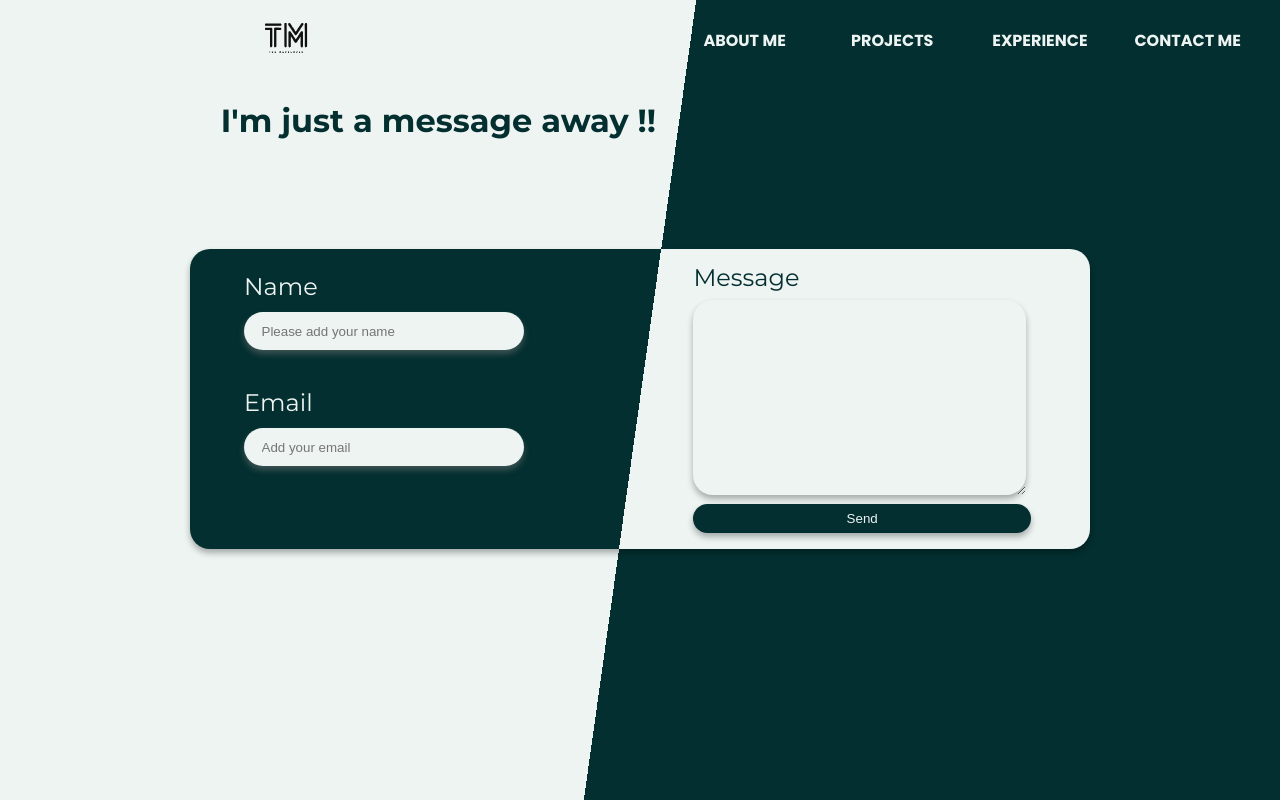
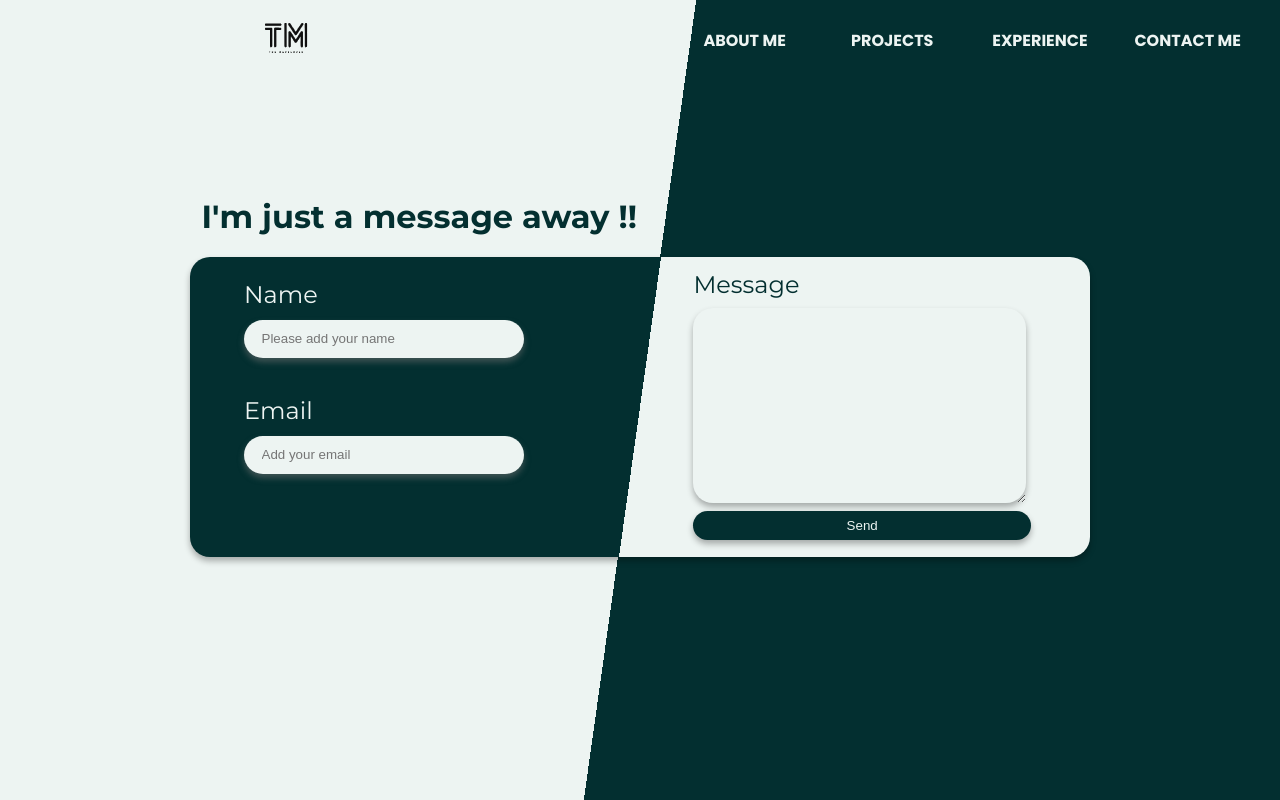
Before and after one commit to Pamodith/React-Portfolio, a React (Vite) app: page /contact-me in a window 1280 px wide. Built offline with nearby package versions, Linux system fonts and the light colour scheme.

Commit message:
responsivenes in large screens

```diff
--- a/src/assets/styles/sass/aboutme/_aboutme.scss
+++ b/src/assets/styles/sass/aboutme/_aboutme.scss
@@ -2,8 +2,7 @@
 @import "../main/fonts";
 @import "../main/breakpoints";
 
-
-.aboutmepage{
+.aboutmepage {
   background: $main-background;
   background-image: -webkit-linear-gradient(
     172deg,
@@ -14,13 +13,12 @@
   overflow: hidden;
   height: 100vh;
 
-
   @include break(small) {
     background-image: unset;
   }
 
-    .aboutme{
-        &-outer{
+  .aboutme {
+    &-outer {
       // background: $main-background;
 
       min-width: 100%;
@@ -30,7 +28,10 @@
       flex-direction: column;
       justify-content: flex-start;
       align-items: center;
-            .heading{
+      @include break(xxxlarge) {
+        justify-content: center;
+      }
+      .heading {
         color: $main-background;
         font-family: $secondary-font;
         display: flex;
@@ -39,13 +40,26 @@
         // background: red;
         position: relative;
 
+        h1 {
+          color: $secondary-background;
+        }
+        @include break(xxxlarge) {
+          width: 100%;
+          padding-left: 71%;
+        }
 
-                h1{
-                    color: $secondary-background;
+        @include break(xlarge) {
+            width: 100%;
+            position: relative;
+            padding-left: 50%;
+          }
 
 
+        @include break(large) {
+          width: 100%;
+          position: relative;
+          padding-left: 40%;
         }
-
 
         // padding-right: 15%;
         // margin-bottom: 6%;
@@ -56,21 +70,20 @@
           padding-right: 0;
           width: 50%;
           justify-content: center;
+          padding-left: 0;
         }
 
-
-                &-left{
+        &-left {
           color: $secondary-background;
           margin-right: 10px;
         }
-                &-right{
-                    color: #EDF4F2;
+        &-right {
+          color: #edf4f2;
+        }
       }
     }
 
-        }
-
-        &-inner{
+    &-inner {
       width: 100%;
       height: 66%;
       display: flex;
@@ -80,7 +93,6 @@
       @include break(small) {
         height: 100%;
         align-items: unset;
-
       }
     }
   }
--- a/src/assets/styles/sass/contactme/_contactme.scss
+++ b/src/assets/styles/sass/contactme/_contactme.scss
@@ -2,7 +2,7 @@
 @import "../main/fonts";
 @import "../main/breakpoints";
 
-.contactmepage{
+.contactmepage {
   background: $main-background;
   background-image: -webkit-linear-gradient(
     172deg,
@@ -16,17 +16,17 @@
     background-image: unset;
   }
 
-    .contactme{
-        &-outer{
+  .contactme {
+    &-outer {
       // background: $main-background;
 
       min-width: 100%;
-            height: 90vh;
+      height: 100vh;
       display: flex;
       flex-direction: column;
-            justify-content: flex-start;
+      justify-content: center;
       align-items: center;
-            .heading{
+      .heading {
         color: $secondary-background;
         font-family: $secondary-font;
         display: flex;
@@ -36,10 +36,32 @@
         // background: red;
         position: relative;
 
-
-                h1{
+        h1 {
           color: $secondary-background;
         }
+        @include break(xxxlarge) {
+          width: 100%;
+          padding-left: 53%;
+        }
+
+        @include break(xxlarge) {
+          width: 100%;
+          position: relative;
+          padding-left: 45%;
+        }
+
+        @include break(xlarge) {
+          width: 100%;
+          position: relative;
+          padding-left: 33%;
+        }
+
+        @include break(large) {
+          width: 100%;
+          position: relative;
+          padding-left: 29%;
+        }
+
         // margin-bottom: 6%;
         @include break(small) {
           white-space: nowrap;
@@ -48,25 +70,24 @@
           height: 3rem;
           margin-top: 10%;
           padding-right: 0;
-                    width: 50%;
+          padding: 0;
+          width: 100%;
           justify-content: center;
         }
       }
-
     }
 
-        &-inner{
+    &-inner {
       width: 100%;
       height: 66%;
       display: flex;
       justify-content: center;
-            align-items: center;
+      align-items: flex-start;
 
       @include break(small) {
         height: 100%;
         justify-content: unset;
         align-items: unset;
-
       }
     }
   }
--- a/src/assets/styles/sass/experience/_experience.scss
+++ b/src/assets/styles/sass/experience/_experience.scss
@@ -41,13 +41,34 @@
                 h1{
                     color: $secondary-background;
                 }
+                @include break(xxxlarge) {
+                  width: 100%;
+                  padding-left: 60%;
+
+                }
+
+                @include break(xlarge) {
+                    width: 100%;
+                    padding-left: 50%;
+
+                  }
+
+
+                @include break(large) {
+                  width: 100%;
+                  position: relative;
+                  padding-left: 40%;
+
+
+                }
                 @include break(small) {
                     font-size: small;
                     margin: 0;
                     height: 3rem;
                     padding-right: 0;
-                    width: 50%;
+                    width: 100%;
                     justify-content: center;
+                    padding-left: 0;
                   }
                 // margin-bottom: 6%;
             }
@@ -56,9 +77,10 @@
 
         &-inner{
             width: 100%;
-            height: 66%;
+            height: 100%;
             display: flex;
             justify-content: center;
+            flex-direction: column;
             align-items: center;
             @include break(small) {
                 height: 100%;
--- a/src/assets/styles/sass/projects/_projects.scss
+++ b/src/assets/styles/sass/projects/_projects.scss
@@ -23,11 +23,14 @@
 
             min-width: 100%;
             height: 100vh;
-            overflow: hidden;
+            // overflow: hidden;
             display: flex;
             flex-direction: column;
             justify-content: flex-start;
             align-items: center;
+            // @include break(xxxlarge) {
+            //     justify-content: center;
+            //   }
             .heading{
                 color: $secondary-background;
                 font-family: $secondary-font;
@@ -42,13 +45,37 @@
                     color: $secondary-background;
                 }
                 // margin-bottom: 6%;
+
+                @include break(xxxlarge) {
+                    width: 100%;
+                    padding-left: 60%;
+
+                  }
+
+                  @include break(xlarge) {
+                      width: 100%;
+                      padding-left: 50%;
+
+                    }
+
+
+                  @include break(large) {
+                    width: 100%;
+                    position: relative;
+                    padding-left: 40%;
+
+
+                  }
+
                 @include break(small) {
                     font-size: small;
                     margin: 0;
                     height: 3rem;
                     padding-right: 0;
-                    width: 50%;
+                    width: 100%;
                     justify-content: center;
+                    padding-left: 0;
+                    position: relative;
                   }
             }
 
@@ -59,6 +86,7 @@
             height: 66%;
             display: flex;
             justify-content: center;
+            flex-direction: column;
             align-items: center;
             @include break(small) {
                 height: 100%;
--- a/src/pages/ExperiencePage.tsx
+++ b/src/pages/ExperiencePage.tsx
@@ -9,11 +9,11 @@ const ExperiencePage = () => {
         <NavBar/>
       </div>
     <div className="experience-outer">
+
+      <div className="experience-inner">
       <div className="heading">
         <h1>Experience</h1>
-
        </div>
-      <div className="experience-inner">
         <RoundCard  componentName = 'experience'/>
       </div>
     </div>
--- a/src/pages/ProjectsPage.tsx
+++ b/src/pages/ProjectsPage.tsx
@@ -9,10 +9,11 @@ const ProjectsPage = () => {
         <NavBar/>
       </div>
     <div className="Projects-outer">
+
+      <div className="Projects-inner">
       <div className="heading">
         <h1>Projects</h1>
        </div>
-      <div className="Projects-inner">
         <RoundCard componentName = 'projects'/>
       </div>
     </div>
```
Lines whose indentation alone changed are shown as unchanged.
